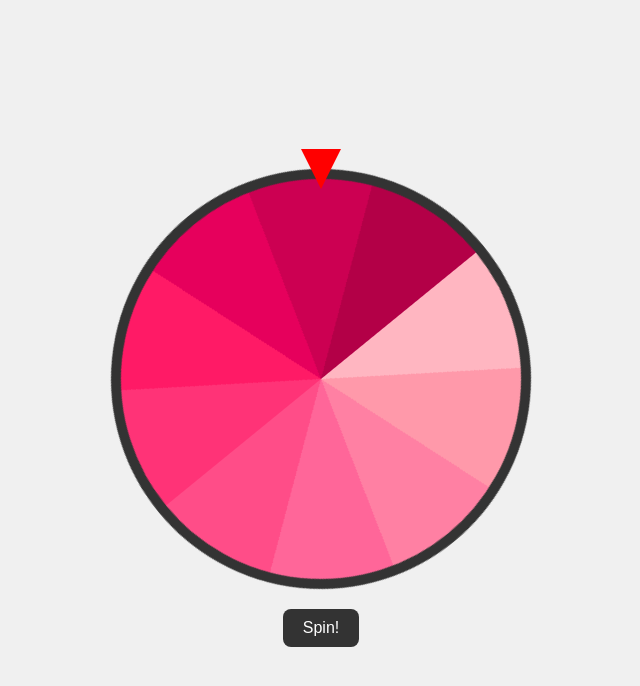
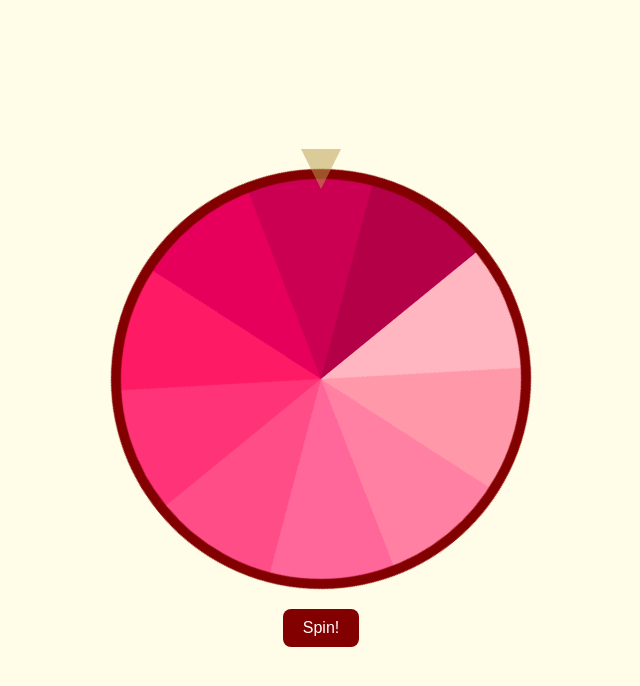
Before and after one commit to miyikey/study-spinner, a plain HTML site: page index.html in a window 1280 px wide. Both pictures are taken after a click on the button "Spin!". Shown: the whole page, without its empty margins (319-959 px from the left). Drawn offline with Linux system fonts and the light colour scheme.

Commit message:
Change message numbers and colours - change blacks to burgandy - change result message to numbered

```diff
--- a/script.js
+++ b/script.js
@@ -1,14 +1,14 @@
 const tasks = [
-  "Flash Recall: pick a random topic and recall it without notes.",
-  "Code Skeleton Drill: write minimal syntax for a topic.",
-  "One Past Question: attempt one exam-style question.",
-  "Explain Out Loud: teach the concept in 1 minute.",
-  "Flashcard Round: review 5-10 cards.",
-  "Cheat Sheet Update: add/refine one example.",
-  "Compare & Correct: rewrite an example from memory.",
-  "Quickfire Questions: make and answer 3 mini questions.",
-  "Error Hunt: break and then fix a snippet.",
-  "Mini-Mock: 15 mins, 2-3 short exam-style questions."
+  "1. Flash Recall: pick a random topic and recall it without notes.",
+  "2. Code Skeleton Drill: write minimal syntax for a topic.",
+  "3. One Past Question: attempt one exam-style question.",
+  "4. Explain Out Loud: teach the concept in 1 minute.",
+  "5. Flashcard Round: review 5-10 cards.",
+  "6. Cheat Sheet Update: add/refine one example.",
+  "7.Compare & Correct: rewrite an example from memory.",
+  "8. Quickfire Questions: make and answer 3 mini questions.",
+  "9. Error Hunt: break and then fix a snippet.",
+  "10. Mini-Mock: 15 mins, 2-3 short exam-style questions."
 ];
 
 const wheel = document.getElementById('wheel');
@@ -23,6 +23,6 @@ function spin() {
   setTimeout(() => {
     const normalized = deg % 360;
     const index = Math.floor(((360 - normalized) % 360) / 36);
-    document.getElementById('result').textContent = "→ " + tasks[index];
+    document.getElementById('result').textContent =  tasks[index];
   }, 4200);
 }
--- a/style.css
+++ b/style.css
@@ -3,7 +3,7 @@ body {
   flex-direction: column;
   align-items: center;
   font-family: Arial, sans-serif;
-  background: #f0f0f0;
+  background: #FFFDE7;
   height: 100vh;
   justify-content: center;
 }
@@ -12,7 +12,7 @@ body {
   width: 400px;
   height: 400px;
   border-radius: 50%;
-  border: 10px solid #333;
+  border: 10px solid #830000;
   position: relative;
   overflow: hidden;
   display: flex;
@@ -39,7 +39,7 @@ body {
   height: 0;
   border-left: 20px solid transparent;
   border-right: 20px solid transparent;
-  border-top: 40px solid red; /* flipped so sharp point faces wheel */
+  border-top: 40px solid rgba(187, 157, 82, 0.522); /* flipped so sharp point faces wheel */
   margin-bottom: -20px; /* bring closer to wheel */
   position: relative;
   z-index: 10;
@@ -65,7 +65,7 @@ button {
   font-size: 16px;
   border-radius: 8px;
   border: none;
-  background: #333;
+  background: #830000;
   color: white;
   cursor: pointer;
 }
@@ -76,4 +76,5 @@ button {
   font-weight: bold;
   text-align: center;
   max-width: 400px;
+  color: #830000;
 }
```
